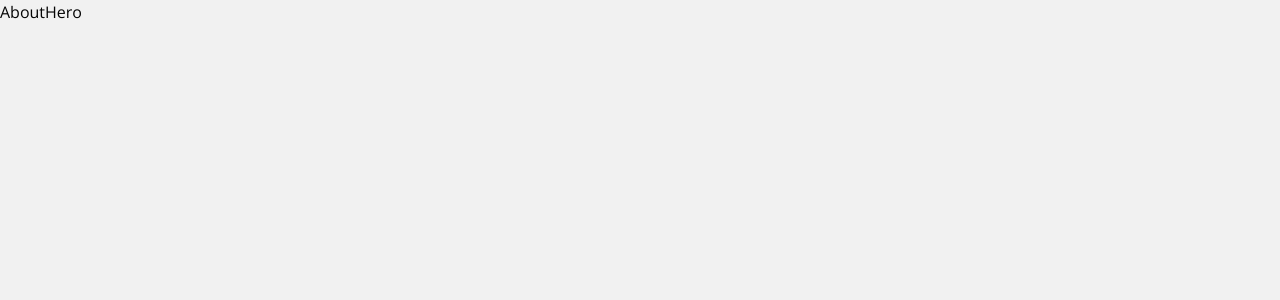
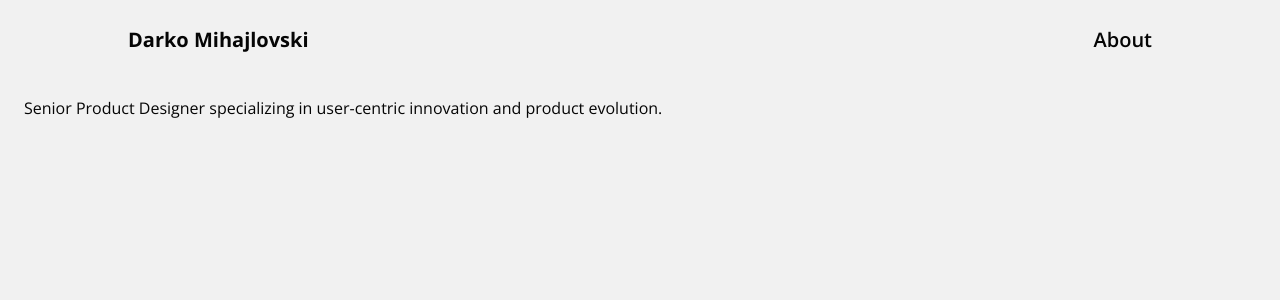
Before and after one commit to DarkoM996/nextjs-pagerouter-portfolio, a Next.js app: page /about in a window 1280 px wide. Shown: the top 300 px of the page. Built offline with nearby package versions, Linux system fonts and the light colour scheme.

Commit message:
adding navbar

```diff
--- a/pages/about.js
+++ b/pages/about.js
@@ -1,9 +1,11 @@
 import React from "react";
 import AboutHero from "./components/AboutHero";
+import Navbar from "./components/Navbar";
 
 const about = () => {
   return (
     <>
+      <Navbar />
       <AboutHero />
     </>
   );
--- a/pages/components/AboutHero.jsx
+++ b/pages/components/AboutHero.jsx
@@ -1,7 +1,14 @@
 import React from "react";
 
 const AboutHero = () => {
-  return <div>AboutHero</div>;
+  return (
+    <div className="max-w-screen-xl mx-auto w-full min-h-screen relative px-6 py-4">
+      <h1>
+        Senior Product Designer specializing in user-centric innovation and
+        product evolution.
+      </h1>
+    </div>
+  );
 };
 
 export default AboutHero;
```
